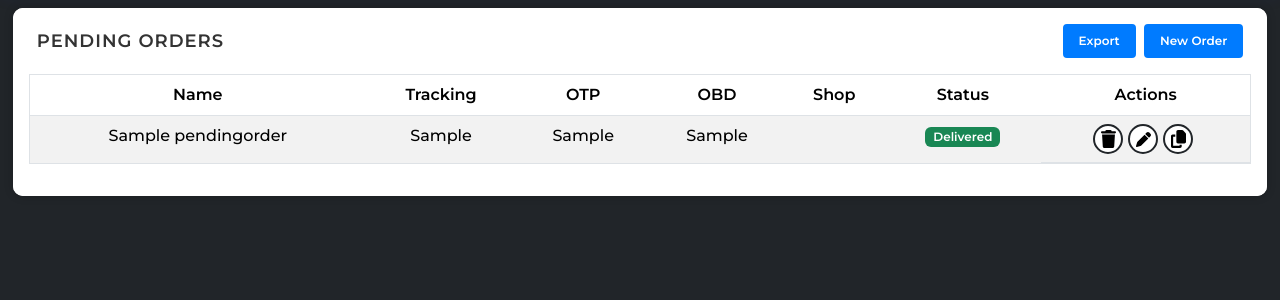
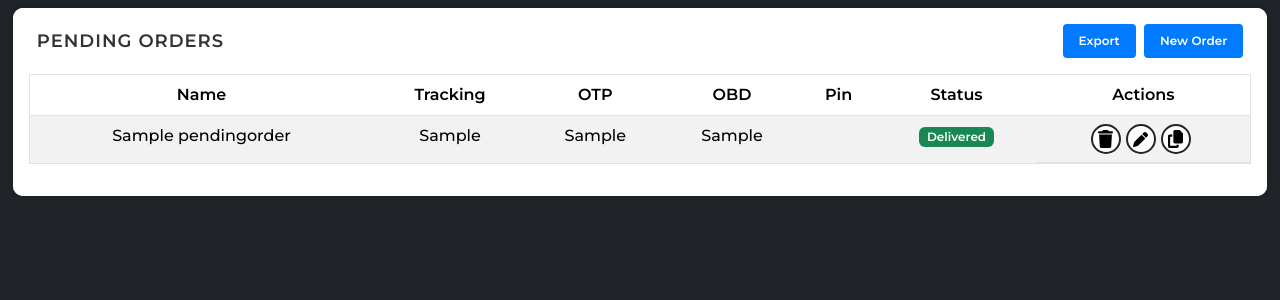
Before and after one commit to amansinghjiit/crediTrade, a Django app: page /orders/pending/ in a window 1280 px wide. Shown: the part 88-388 px from the top of the page. Run offline with Django 5.2, Linux system fonts and the light colour scheme; a user stored in the database is signed in; tables that the repository leaves empty hold one stand-in row (values such as "Sample post"); parts of the project's set-up code (start-up, migrations or seed data) failed here and were passed over; some libraries are stand-ins or nearby versions.

Commit message:
replaced shop with pin

```diff
--- a/orders/forms.py
+++ b/orders/forms.py
@@ -4,12 +4,12 @@ from .models import PendingOrder
 class PendingOrderForm(forms.ModelForm):
     class Meta:
         model = PendingOrder
-        fields = ['name', 'tracking', 'otp', 'obd', 'model', 'shop']
+        fields = ['name', 'tracking', 'otp', 'obd', 'model', 'pin']
         widgets = {
             'name': forms.TextInput(attrs={'placeholder': 'Name'}),
             'tracking': forms.TextInput(attrs={'placeholder': 'Tracking'}),
             'otp': forms.TextInput(attrs={'placeholder': 'OTP'}),
             'obd': forms.TextInput(attrs={'placeholder': 'Last 4 digits of phone no.'}),
             'model': forms.TextInput(attrs={'placeholder': 'Model'}),
-            'shop': forms.Select(attrs={'class': 'form-control'}),
+            'pin': forms.Select(attrs={'class': 'form-control'}),
         }
--- a/orders/models.py
+++ b/orders/models.py
@@ -18,20 +18,22 @@ class PendingOrder(models.Model):
     ]
     status = models.CharField(max_length=20, choices=STATUS_CHOICES, default='Pending', editable=True)
 
-    SHOP_CHOICES = [
-        ('', 'Shop'),
-        ('Jagdamba', 'Jagdamba 766015'),
-        ('Rabi', 'Rabi Furnitures 766015'),
-        ('Pansari', 'Pansari 767001'),
+    PIN_CHOICES = [
+        ('', 'Pin'),
+        ('Jagdamba 766015', 'Jagdamba 766015'),
+        ('Rabi 766015', 'Rabi Furnitures 766015'),
+        ('Pansari 767001', 'Pansari 767001'),
+        ('228001 / 228159', '228001 / 228159'),
+        ('Delhi 110091', 'Delhi 110091'),
     ]
-    shop = models.CharField(max_length=20, choices=SHOP_CHOICES, default='')
+    pin = models.CharField(max_length=20, choices=PIN_CHOICES, default='')
 
 class DeliveredOrder(models.Model):
     user_profile = models.ForeignKey(UserProfile, on_delete=models.CASCADE)
     date = models.DateField(default=timezone.now)
     name = models.CharField(max_length=25)
     model = models.CharField(max_length=25)
-    shop = models.CharField(max_length=20)
+    pin = models.CharField(max_length=20)
     invoice = models.FileField(upload_to='invoices/', validators=[validate_size], blank=True)
     return_amount = models.DecimalField(max_digits=10, decimal_places=2, default=0)
 
--- a/orders/signals.py
+++ b/orders/signals.py
@@ -11,7 +11,7 @@ def handle_pending_order_status(sender, instance, **kwargs):
             user_profile=instance.user_profile,
             name=instance.name,
             model=instance.model,
-            shop=instance.shop
+            pin=instance.pin
         )
         instance.delete()
 
--- a/orders/views.py
+++ b/orders/views.py
@@ -104,7 +104,7 @@ def delivered_orders_view(request):
         delivered_orders = delivered_orders.filter(
             Q(name__icontains=query) |
             Q(model__icontains=query) |
-            Q(shop__icontains=query)
+            Q(pin__icontains=query)
         )
 
     page_number = request.GET.get('page')
@@ -121,12 +121,12 @@ def upload_invoice(request):
         if not validate_size(invoice, request):
             return redirect('delivered')
 
-        shop = order.shop.lower().replace(" ", "_")
+        pin = order.pin.lower().replace(" ", "_")
         order_date = order.date
         y, m, d = order_date.year, order_date.strftime("%m"), order_date.strftime("%d")
         original_filename, original_extension = os.path.splitext(invoice.name)
         invoice_name = f"{order.name.replace(' ', '_')}_{order_id}{original_extension}"
-        destination_dir = f'invoices/{shop}/{y}/{m}/{d}'
+        destination_dir = f'invoices/{pin}/{y}/{m}/{d}'
         destination_path = os.path.join(destination_dir, invoice_name)
         saved_path = default_storage.save(destination_path, invoice)
         order.invoice.name = saved_path
@@ -173,11 +173,11 @@ def export_pending_orders_csv(request):
     response['Content-Disposition'] = 'attachment; filename=pending_orders.csv'
 
     writer = csv.writer(response)
-    writer.writerow(['Name', 'Tracking', 'OTP', 'OBD', 'Model', 'Shop'])
+    writer.writerow(['Name', 'Tracking', 'OTP', 'OBD', 'Model', 'Pin'])
 
     pending_orders = PendingOrder.objects.all()
     for order in pending_orders:
-        writer.writerow([order.name, order.tracking, order.otp, order.obd, order.model, order.shop])
+        writer.writerow([order.name, order.tracking, order.otp, order.obd, order.model, order.pin])
     return response
 
 @login_required_message
@@ -186,7 +186,7 @@ def export_delivered_orders_csv(request):
     response['Content-Disposition'] = 'attachment; filename=delivered_orders.csv'
 
     writer = csv.writer(response)
-    writer.writerow(['User', 'Date', 'Name', 'Model', 'Shop', 'Invoice', 'Return'])
+    writer.writerow(['User', 'Date', 'Name', 'Model', 'Pin', 'Invoice', 'Return'])
 
     delivered_orders = DeliveredOrder.objects.all().order_by('-id')
     for order in delivered_orders:
@@ -196,7 +196,7 @@ def export_delivered_orders_csv(request):
             formatted_date,
             order.name,
             order.model,
-            order.shop,
+            order.pin,
             '1' if order.invoice else '0',
             order.return_amount
         ])
--- a/templates/base.html
+++ b/templates/base.html
@@ -52,8 +52,8 @@
         $('#search-results tr').each(function() {
           const name = $(this).find('.search-name').text().toLowerCase();
           const model = $(this).find('.search-model').text().toLowerCase();
-          const shop = $(this).find('.search-shop').text().toLowerCase();
-          if (name.indexOf(searchTerm) === -1 && model.indexOf(searchTerm) === -1 && shop.indexOf(searchTerm) === -1) {
+          const pin = $(this).find('.search-pin').text().toLowerCase();
+          if (name.indexOf(searchTerm) === -1 && model.indexOf(searchTerm) === -1 && pin.indexOf(searchTerm) === -1) {
             $(this).hide();
           } else {
             $(this).show();
--- a/templates/orders/delivered.html
+++ b/templates/orders/delivered.html
@@ -26,7 +26,7 @@
                                     <th class="table-heading text-nowrap">Date</th>
                                     <th class="table-heading text-nowrap">Name</th>
                                     <th class="table-heading text-nowrap">Model</th>
-                                    <th class="table-heading text-nowrap">Shop</th>
+                                    <th class="table-heading text-nowrap">Pin</th>
                                     <th class="table-heading text-nowrap">Return</th>
                                     <th class="table-heading text-nowrap">Invoice</th>
                                 </tr>
@@ -38,7 +38,7 @@
                                     <td class="text-nowrap">{{ entry.date }}</td>
                                     <td class="text-nowrap search-name">{{ entry.name }}</td>
                                     <td class="text-nowrap search-model">{{ entry.model }}</td>
-                                    <td class="text-nowrap search-shop">{{ entry.shop }}</td>
+                                    <td class="text-nowrap search-pin">{{ entry.pin }}</td>
                                     <td class="text-nowrap">
                                         {% if entry.return_amount %}
                                             ₹{{ entry.return_amount|intcomma }}
--- a/templates/orders/pending.html
+++ b/templates/orders/pending.html
@@ -24,7 +24,7 @@
                                     <th class="table-heading text-nowrap">Tracking</th>
                                     <th class="table-heading text-nowrap">OTP</th>
                                     <th class="table-heading text-nowrap">OBD</th>
-                                    <th class="table-heading text-nowrap">Shop</th>
+                                    <th class="table-heading text-nowrap">Pin</th>
                                     <th class="table-heading text-nowrap">Status</th>
                                     <th class="table-heading text-nowrap">Actions</th>
                                 </tr>
@@ -36,7 +36,7 @@
                                     <td class="text-nowrap">{{ entry.tracking }}</td>
                                     <td class="text-nowrap">{{ entry.otp }}</td>
                                     <td class="text-nowrap">{{ entry.obd }}</td>
-                                    <td class="text-nowrap">{{ entry.shop }}</td>
+                                    <td class="text-nowrap">{{ entry.pin }}</td>
                                     <td class="text-nowrap">
                                         <span class="badge {% if entry.status == 'Delivered' %}bg-success{% elif entry.status == 'Cancelled' %}bg-danger{% else %}bg-warning{% endif %}">
                                             {{ entry.status }}
```
Also changed, not shown: orders/admin.py (+4 -4 lines).
